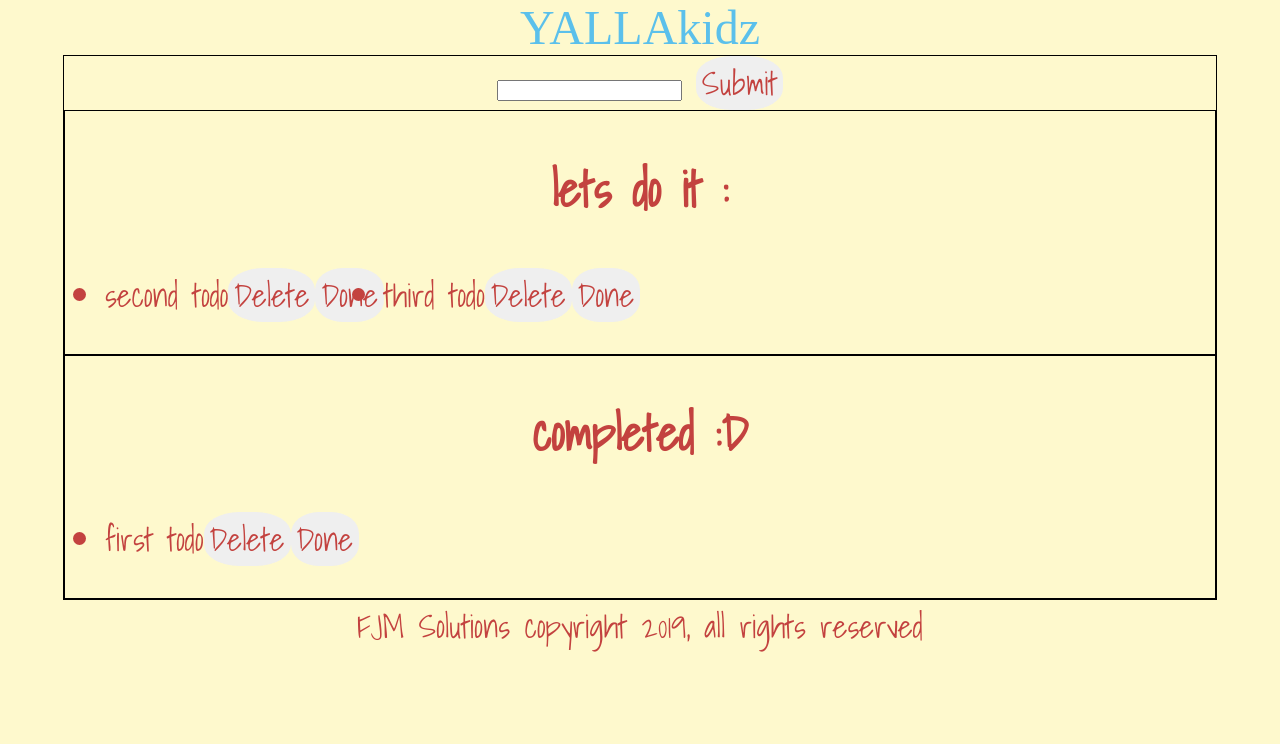
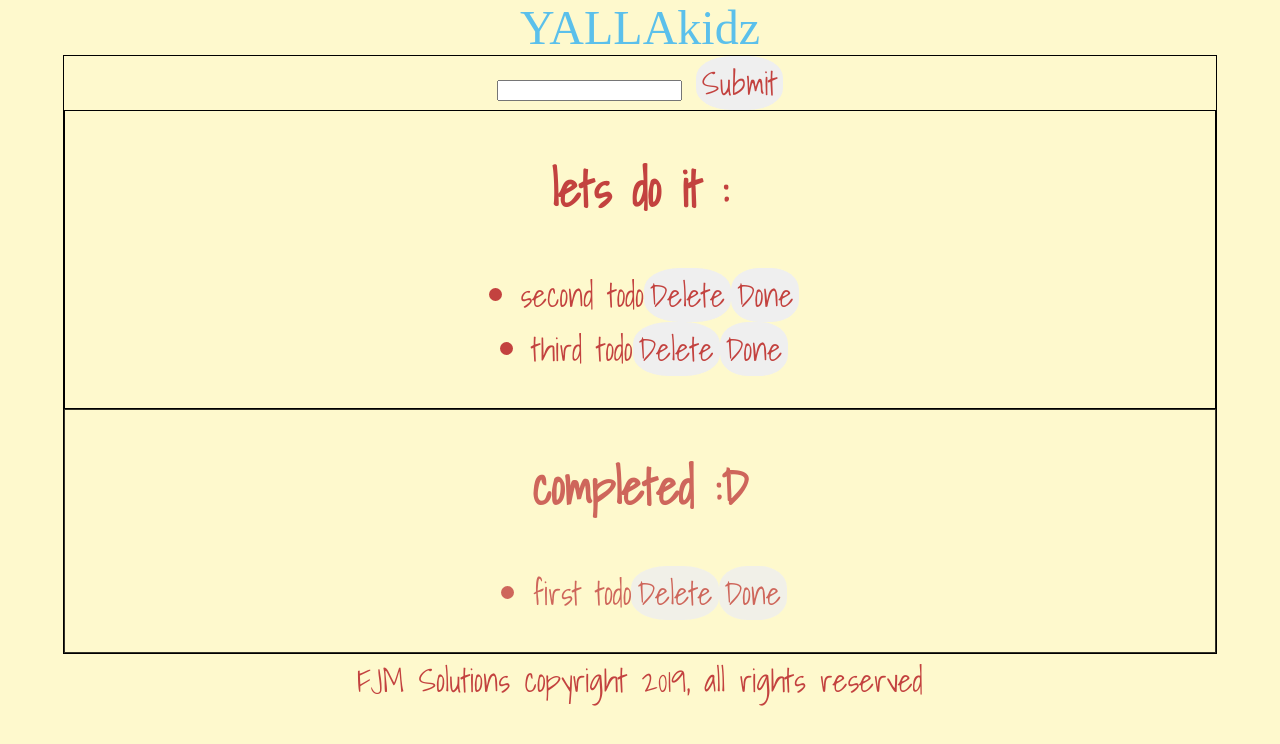
Before and after one commit to facn5/KidzPlanner, a website: page index.html in a window 1280 px wide. Drawn offline with Linux system fonts and the light colour scheme; a web font is replaced by a local one.

Commit message:
last point i reasched at home Related #26

```diff
--- a/index.html
+++ b/index.html
@@ -27,7 +27,7 @@
         <h2>lets do it :</h2>
     </div>
 
-    <div id="completed-container">
+    <div id="completed-container" class="done">
       <h2>completed :D </h2>
     </div>
 
--- a/style.css
+++ b/style.css
@@ -20,6 +20,14 @@ header {
 
 ul {
   display: flex;
+  flex-direction: column;
+  justify-content: space-around;
+  align-items: center;
+}
+
+
+.done{
+  opacity: 0.8;
 }
 
 .btn {
```
